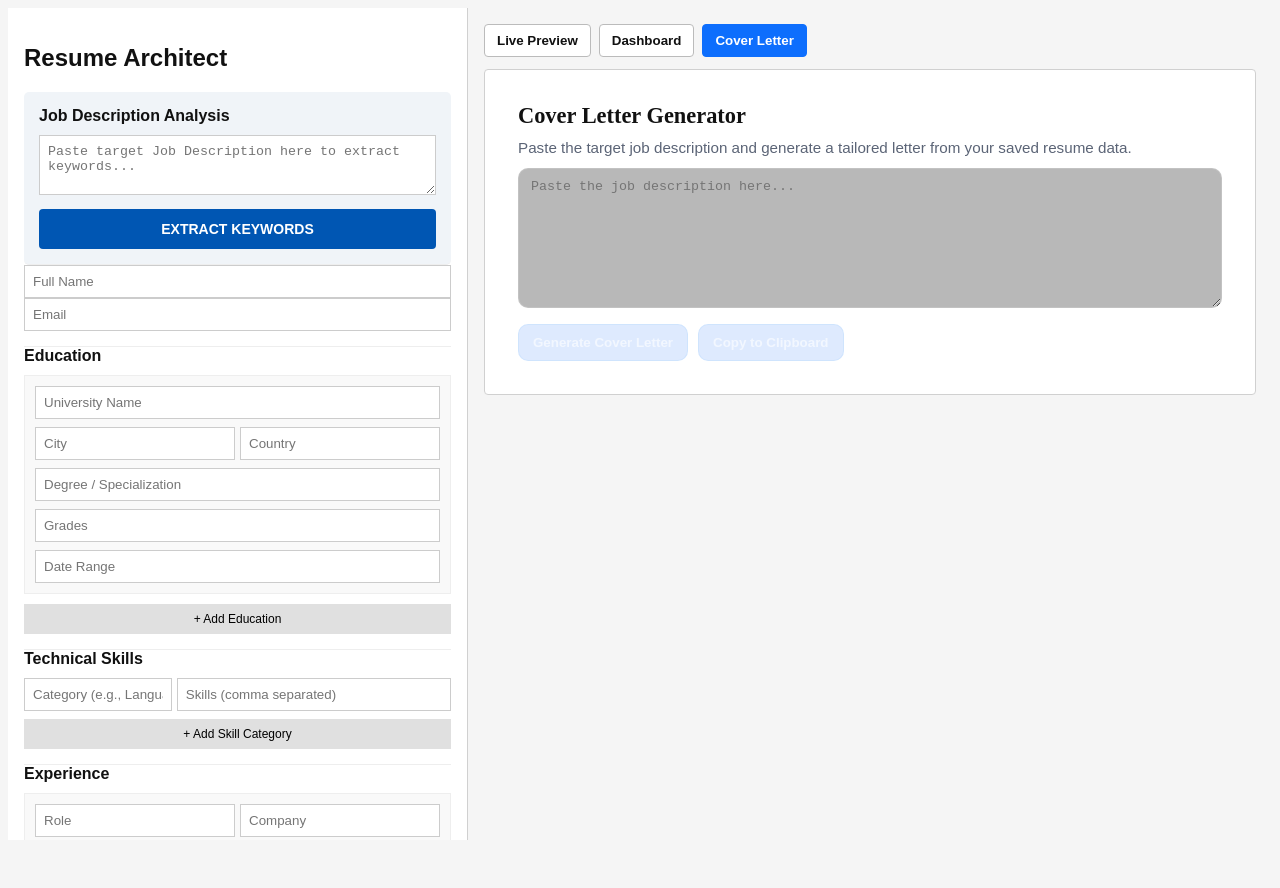
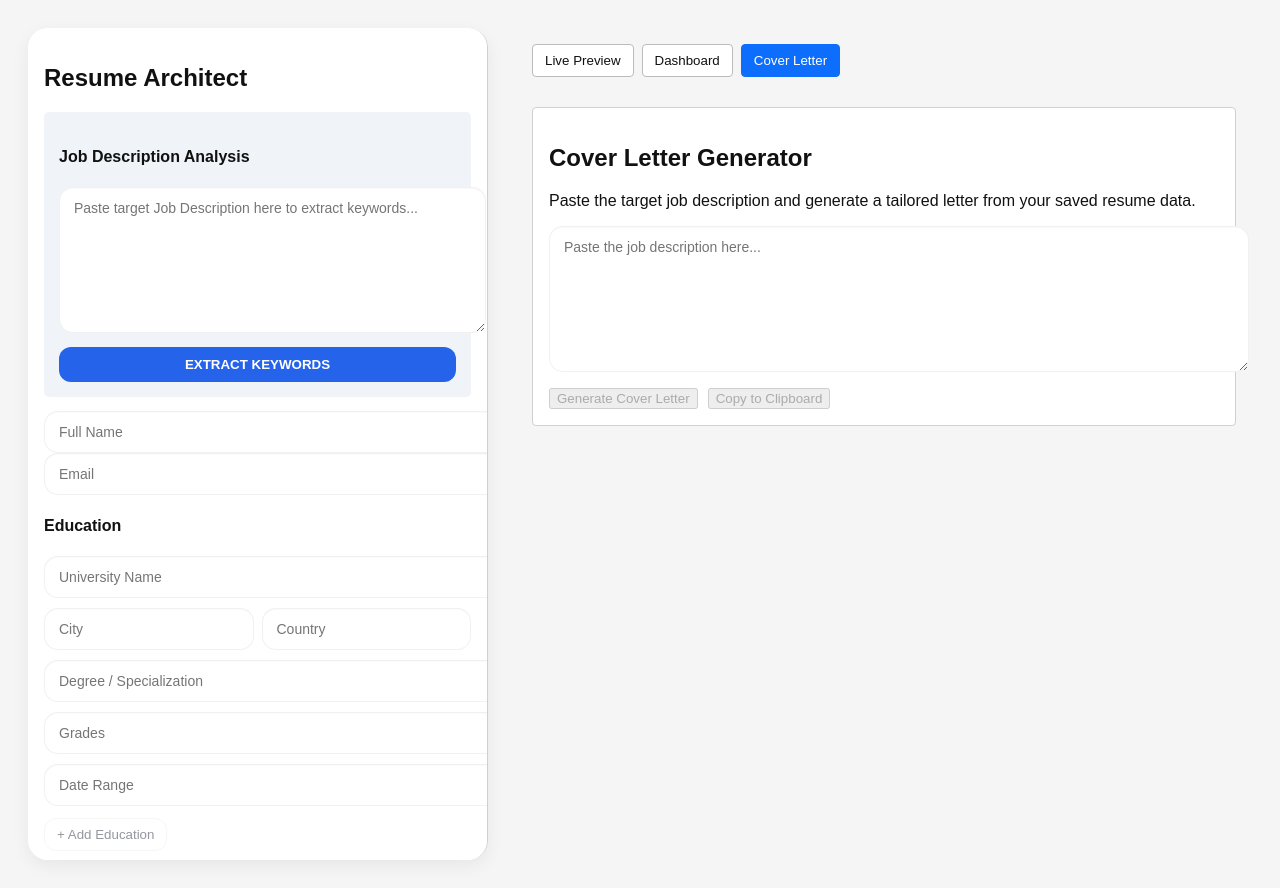
Before and after one commit to sushaaanthh/careerforge-pro, a React (Create React App) app in the folder client/: page / in a window 1280 px wide. Both pictures are taken after a click on the button "Cover Letter". Before the commit the page ends 848 px from the top, so only its background shows below. Built offline with nearby package versions, Linux system fonts and the light colour scheme; a web font is replaced by a local one.

Commit message:
UI upgrades

```diff
--- a/client/src/App.css
+++ b/client/src/App.css
@@ -1,72 +1,61 @@
-.latex-font {
-    font-family: "Latin Modern Roman", "Computer Modern Serif", serif;
+@import url('https://fonts.googleapis.com/css2?family=Manrope:wght@300;500;600;700;800&display=swap');
+
+:root{
+  --bg: #F8F7F4; /* off-white */
+  --accent: #2563EB; /* blue */
+  --surface: rgba(255,255,255,0.95);
+  --muted: rgba(17,24,39,0.45);
+  --glass: rgba(255,255,255,0.6);
+  --radius-lg: 20px;
+  --radius-md: 16px;
+  --shadow-sm: 0 6px 18px rgba(16,24,40,0.06);
+  --shadow-md: 0 12px 36px rgba(16,24,40,0.08);
 }
 
-.container {
-    display: flex;
-    flex-direction: row;
-    width: 100vw;
-    height: 100vh;
-    overflow: hidden;
-    font-family: Arial, sans-serif;
+html,body,#root{height:100%;}
+body{
+  margin:0;
+  background: var(--bg);
+  font-family: 'Manrope', system-ui, -apple-system, 'Segoe UI', Roboto, 'Helvetica Neue', Arial;
+  color: #111827;
+  -webkit-font-smoothing:antialiased;
+  -moz-osx-font-smoothing:grayscale;
 }
 
-.editor {
-    width: 450px;
-    background: #ffffff;
-    border-right: 1px solid #ddd;
-    padding: 25px;
-    overflow-y: auto;
-    display: flex;
-    flex-direction: column;
-    gap: 20px;
+/* App shell: keep left form and right preview */
+.cf-app-shell{
+  display:grid;
+  grid-template-columns: 420px 1fr;
+  min-height:100vh;
+  gap:28px;
+  padding:28px;
+  box-sizing:border-box;
 }
 
-.edit-section { border-bottom: 1px solid #eee; padding-bottom: 15px; }
-.edit-section h4 { margin: 0 0 10px 0; }
-.input-group { background: #f9f9f9; padding: 10px; border: 1px solid #eee; display: flex; flex-direction: column; gap: 8px; margin-bottom: 10px; }
-.row { display: flex; gap: 5px; }
-input, textarea { width: 100%; padding: 8px; border: 1px solid #ccc; box-sizing: border-box; }
-textarea { resize: vertical; min-height: 60px; }
-.add-btn { background: #e0e0e0; border: none; padding: 8px; cursor: pointer; width: 100%; text-align: center; font-size: 12px; }
-
-.optimize-btn {
-    background: #1a1a1a;
-    color: #ffffff;
-    border: none;
-    padding: 8px 12px;
-    font-size: 10px;
-    font-weight: bold;
-    text-transform: uppercase;
-    cursor: pointer;
-    border-radius: 4px;
-    align-self: flex-start;
-}
-.optimize-btn:hover { background: #404040; }
-.optimize-btn:disabled { background: #8c8c8c; cursor: not-allowed; }
-
-.download-btn {
-    background: #0056b3;
-    color: white;
-    border: none;
-    padding: 12px;
-    width: 100%;
-    font-size: 14px;
-    font-weight: bold;
-    cursor: pointer;
-    border-radius: 4px;
-}
-.download-btn:hover { background: #004494; }
-
-.preview {
-    flex: 1;
-    background: #525659;
-    padding: 40px;
-    display: flex;
-    justify-content: center;
-    overflow-y: auto;
+.cf-left-pane{
+  background: var(--surface);
+  border-radius: var(--radius-lg);
+  padding:22px;
+  box-shadow: var(--shadow-sm);
+  overflow:auto;
 }
 
+.cf-right-pane{
+  display:flex;
+  flex-direction:column;
+  gap:18px;
+}
+
+/* Preview wrapper (surrounding UI only) */
+.preview-wrapper{
+  display:flex;
+  align-items:flex-start;
+  justify-content:center;
+  padding:24px;
+  background: transparent;
+}
+
+/* Resume paper styles MUST remain exactly as before - preserved: */
 .resume-paper {
     background: white;
     width: 8.5in;
@@ -87,317 +76,124 @@ textarea { resize: vertical; min-height: 60px; }
 .entry-desc { margin: 2px 0 0 12px; font-size: 10pt; line-height: 1.2; }
 
 @media print {
-    .no-print { display: none !important; }
-    body, html, .container { background: white; height: auto; width: 100%; margin: 0; padding: 0; display: block; }
-    .preview { background: white; padding: 0; display: block; overflow: visible; }
-    .resume-paper { box-shadow: none; width: 100%; margin: 0; padding: 0.5in 0.7in; }
+  .no-print { display: none !important; }
+  body, html, .container { background: white; height: auto; width: 100%; margin: 0; padding: 0; display: block; }
+  .preview { background: white; padding: 0; display: block; overflow: visible; }
+  .resume-paper { box-shadow: none; width: 100%; margin: 0; padding: 0.5in 0.7in; }
 }
 
-@import url('https://fonts.googleapis.com/css2?family=Zilla+Slab:wght@400;600;700&family=Mozilla+Headline:wght@300;400;500;700&display=swap');
-
-:root {
-  --cf-bg: #070d1a;
-  --cf-panel: rgba(255, 255, 255, 0.06);
-  --cf-border: rgba(255, 255, 255, 0.14);
-  --cf-text: #e8eefc;
-  --cf-muted: #a8b3cb;
-  --cf-accent: #3b82f6;
+/* Cards / sections */
+.card{
+  background: var(--surface);
+  border-radius: var(--radius-md);
+  padding: 16px;
+  box-shadow: var(--shadow-sm);
+  border: 1px solid rgba(16,24,40,0.04);
 }
 
-body {
-  background: var(--cf-bg);
-  color: var(--cf-text);
-  font-family: 'Mozilla Headline', sans-serif;
+.section{
+  margin-bottom:14px;
 }
 
-.font-zilla { font-family: 'Zilla Slab', serif; }
-.font-mozilla { font-family: 'Mozilla Headline', sans-serif; }
+.section h4{ margin:0 0 10px 0; font-size:16px; font-weight:700; }
 
-.cf-app-shell {
-  display: grid;
-  grid-template-columns: 460px 1fr;
-  min-height: 100vh;
-}
-
-.cf-left-pane {
-  border-right: 1px solid var(--cf-border);
-  padding: 20px;
-  overflow-y: auto;
-}
-
-.cf-right-pane {
-  padding: 20px;
-  overflow-y: auto;
-}
-
-.cf-tabbar {
-  display: flex;
-  gap: 10px;
-  margin-bottom: 14px;
-}
-
-.cf-tab {
-  border: 1px solid var(--cf-border);
-  background: var(--cf-panel);
-  color: var(--cf-text);
-  padding: 8px 14px;
-  border-radius: 10px;
-  cursor: pointer;
-  font-family: 'Mozilla Headline', sans-serif;
-  font-weight: 600;
-}
-
-.cf-tab.active {
-  border-color: rgba(59, 130, 246, 0.65);
-  background: rgba(59, 130, 246, 0.25);
-}
-
-.cf-right-content {
-  border: 1px solid var(--cf-border);
-  background: rgba(255, 255, 255, 0.03);
-  backdrop-filter: blur(12px);
-  border-radius: 14px;
-  padding: 16px;
-}
-
-.cf-glass-card {
-  border: 1px solid var(--cf-border);
-  background: var(--cf-panel);
-  backdrop-filter: blur(12px);
-  border-radius: 14px;
-  padding: 16px;
-}
-
-.cf-title {
-  font-family: 'Zilla Slab', serif;
-  font-size: 1.4rem;
-  margin: 0 0 10px;
-}
-
-.cf-subtitle {
-  font-family: 'Zilla Slab', serif;
-  font-size: 1.1rem;
-  margin: 14px 0 8px;
-}
-
-.cf-input,
-.cf-textarea {
-  width: 100%;
-  background: rgba(0, 0, 0, 0.28);
-  color: var(--cf-text);
-  border: 1px solid var(--cf-border);
-  border-radius: 10px;
-  padding: 10px 12px;
-}
-
-.cf-textarea {
-  min-height: 140px;
-  resize: vertical;
-}
-
-.cf-btn {
-  border: 1px solid rgba(147, 197, 253, 0.45);
-  background: rgba(59, 130, 246, 0.28);
-  color: #eaf2ff;
-  border-radius: 10px;
-  padding: 10px 14px;
-  cursor: pointer;
-  font-weight: 700;
-}
-
-.cf-btn:disabled { opacity: 0.6; cursor: not-allowed; }
-
-.cf-list {
-  list-style: none;
-  margin: 0;
-  padding: 0;
-}
-
-.cf-list li {
-  display: flex;
-  justify-content: space-between;
-  gap: 10px;
-  border: 1px solid var(--cf-border);
-  background: rgba(0, 0, 0, 0.2);
-  border-radius: 8px;
-  padding: 8px 10px;
-  margin-bottom: 8px;
-}
-
-.template-status {
-  margin-top: 0;
-  margin-bottom: 12px;
-  color: #5b6476;
-  font-size: 0.95rem;
-}
-
-.template-grid {
-  display: grid;
-  grid-template-columns: repeat(auto-fit, minmax(220px, 1fr));
-  gap: 12px;
-}
-
-.saved-doc-grid {
-  display: grid;
-  grid-template-columns: repeat(auto-fit, minmax(240px, 1fr));
-  gap: 12px;
-}
-
-.saved-doc-card {
-  border: 1px solid rgba(255, 255, 255, 0.12);
-  border-radius: 14px;
-  background: rgba(7, 13, 26, 0.5);
-  padding: 14px;
-  display: flex;
-  flex-direction: column;
-  gap: 12px;
-}
-
-.saved-doc-card__header {
-  display: flex;
-  justify-content: space-between;
-  gap: 12px;
-  align-items: flex-start;
-}
-
-.saved-doc-card__title {
-  margin: 0;
-  font-family: 'Zilla Slab', serif;
-  font-size: 1.05rem;
-}
-
-.saved-doc-card__meta {
-  margin: 4px 0 0;
-  color: var(--cf-muted);
-  font-size: 0.9rem;
-}
-
-.saved-doc-card__badge {
-  flex: 0 0 auto;
-  border: 1px solid rgba(59, 130, 246, 0.3);
-  background: rgba(59, 130, 246, 0.18);
-  color: #dbeafe;
-  border-radius: 999px;
-  padding: 6px 10px;
-  font-size: 0.8rem;
-  font-weight: 700;
-}
-
-.saved-doc-card__stats {
-  display: flex;
-  flex-wrap: wrap;
-  gap: 8px;
-  color: var(--cf-muted);
-  font-size: 0.85rem;
-}
-
-.saved-doc-card__stats span {
-  border: 1px solid rgba(255, 255, 255, 0.1);
-  border-radius: 999px;
-  padding: 4px 8px;
-}
-
-.saved-doc-card__footer {
-  display: flex;
-  justify-content: space-between;
-  gap: 10px;
-  align-items: center;
-  color: var(--cf-muted);
-  font-size: 0.85rem;
-}
-
-.saved-doc-card__button {
-  padding: 8px 12px;
-  border-radius: 999px;
-}
-
-.template-card {
-  position: relative;
-  overflow: hidden;
-  border: 1px solid rgba(15, 23, 42, 0.12);
-  border-radius: 16px;
-  background: linear-gradient(180deg, #ffffff 0%, #f8fbff 100%);
-  box-shadow: 0 10px 28px rgba(15, 23, 42, 0.08);
-  padding: 14px;
-}
-
-.template-card::before {
-  content: '';
-  position: absolute;
-  inset: 0;
-  background: linear-gradient(135deg, rgba(59, 130, 246, 0.08), transparent 60%);
-  pointer-events: none;
-}
-
-.template-card.is-locked {
-  border-color: rgba(59, 130, 246, 0.18);
-}
-
-.template-card.is-unlocked {
-  border-color: rgba(16, 185, 129, 0.25);
-}
-
-.template-card__top,
-.template-card__footer {
-  position: relative;
-  z-index: 1;
-}
-
-.template-card__top {
-  display: flex;
-  align-items: flex-start;
-  justify-content: space-between;
-  gap: 10px;
-}
-
-.template-card__title {
-  margin: 0 0 4px;
-  font-family: 'Zilla Slab', serif;
-  font-size: 1.02rem;
+/* Inputs */
+input, textarea, select{
+  width:100%;
+  padding:12px 14px;
+  border-radius:14px;
+  border:1px solid rgba(16,24,40,0.06);
+  background: white;
+  box-shadow: inset 0 1px 0 rgba(16,24,40,0.02);
+  font-family: inherit;
+  font-size:14px;
   color: #111827;
 }
 
-.template-card__desc {
-  margin: 0;
-  color: #5b6476;
-  font-size: 0.9rem;
-  line-height: 1.45;
+input:focus, textarea:focus, select:focus{
+  outline:none;
+  box-shadow: 0 6px 22px rgba(37,99,235,0.12);
+  border-color: var(--accent);
 }
 
-.template-card__badge {
-  flex: 0 0 auto;
-  border-radius: 999px;
-  padding: 4px 9px;
-  font-size: 0.72rem;
-  font-weight: 700;
-  letter-spacing: 0.04em;
-  text-transform: uppercase;
-  background: rgba(59, 130, 246, 0.12);
-  color: #1d4ed8;
+textarea{ min-height:120px; resize:vertical; }
+
+/* Buttons */
+.btn{
+  display:inline-flex;
+  align-items:center;
+  justify-content:center;
+  gap:8px;
+  padding:10px 16px;
+  border-radius:999px;
+  border:none;
+  background:var(--accent);
+  color:white;
+  font-weight:600;
+  cursor:pointer;
+  transition: transform .12s ease, box-shadow .12s ease, opacity .12s ease;
+}
+.btn:disabled{ opacity:0.6; cursor:not-allowed; transform:none; }
+.btn:hover{ transform: translateY(-2px); box-shadow: var(--shadow-md); }
+
+.btn-ghost{
+  background: transparent;
+  color: var(--muted);
+  border: 1px solid rgba(16,24,40,0.04);
 }
 
-.template-card.is-unlocked .template-card__badge {
-  background: rgba(16, 185, 129, 0.12);
-  color: #047857;
+/* Tab styles (segmented control) */
+.tabs{ display:flex; gap:8px; background: transparent; padding:6px; }
+.tab{ padding:8px 12px; border-radius:999px; font-weight:600; color:var(--muted); background:transparent; border:1px solid transparent; cursor:pointer; }
+.tab.active{ background: rgba(37,99,235,0.08); color:var(--accent); border-color: rgba(37,99,235,0.12); }
+
+/* Saved documents grid */
+.saved-doc-grid{ display:grid; grid-template-columns: repeat(auto-fit, minmax(200px,1fr)); gap:12px; }
+.saved-doc-card{ background:white; border-radius:14px; padding:12px; box-shadow:var(--shadow-sm); border:1px solid rgba(16,24,40,0.04); }
+.saved-doc-card__title{ margin:0; font-weight:700; font-size:15px; }
+.saved-doc-card__meta{ color:var(--muted); font-size:13px; }
+
+/* Template cards */
+.template-card{ background:white; border-radius:14px; padding:12px; box-shadow:var(--shadow-sm); border:1px solid rgba(16,24,40,0.04); }
+.template-card__badge{ background: rgba(37,99,235,0.08); color:var(--accent); padding:6px 10px; border-radius:999px; font-weight:700; }
+
+/* Cover letter output styling */
+.cover-letter-output{ color:#111827; background:#f8f9fb; }
+
+/* Subtle custom scrollbar */
+.cf-left-pane::-webkit-scrollbar, .cf-right-pane::-webkit-scrollbar{ height:10px; width:10px; }
+.cf-left-pane::-webkit-scrollbar-thumb, .cf-right-pane::-webkit-scrollbar-thumb{ background: rgba(16,24,40,0.06); border-radius: 999px; }
+
+/* Utility spacing */
+.mt-8{ margin-top:8px; }
+.mt-12{ margin-top:12px; }
+.mb-8{ margin-bottom:8px; }
+.flex{ display:flex; }
+.gap-8{ gap:8px; }
+
+/* Back-compatibility with existing component classes */
+.edit-section{
+  margin-bottom:14px;
+  padding-bottom:0;
 }
+.input-group{
+  display:flex;
+  flex-direction:column;
+  gap:10px;
+  margin-bottom:12px;
+}
+.row{ display:flex; gap:8px; }
+.add-btn{ background:transparent; border:1px solid rgba(16,24,40,0.04); padding:8px 12px; border-radius:12px; cursor:pointer; color:var(--muted); }
+.add-btn:hover{ box-shadow:var(--shadow-sm); }
+.optimize-btn{ background:var(--accent); color:#fff; border-radius:12px; padding:8px 12px; border:none; cursor:pointer; font-weight:600; }
+.optimize-btn:hover{ transform:translateY(-1px); box-shadow:var(--shadow-sm); }
+.optimize-btn:disabled{ opacity:0.6; cursor:not-allowed; }
+.download-btn{ background:var(--accent); color:white; padding:10px 14px; border-radius:12px; border:none; cursor:pointer; font-weight:700; width:100%; }
+.download-btn:hover{ box-shadow:var(--shadow-md); }
 
-.template-card__preview {
-  position: relative;
-  z-index: 1;
-  margin-top: 14px;
-  padding: 12px;
-  border-radius: 12px;
-  background: linear-gradient(180deg, #f8fafc 0%, #eef4ff 100%);
-  border: 1px solid rgba(59, 130, 246, 0.14);
-}
+/* Small helper for keyword badges to follow 2-color rule (use grayscale opacity) */
+.keyword-badge{ padding:4px 8px; border-radius:12px; font-size:12px; background:rgba(17,24,39,0.06); color:var(--muted); }
 
-.template-card__line {
-  display: block;
-  height: 9px;
-  border-radius: 999px;
-  margin-bottom: 8px;
-  background: rgba(15, 23, 42, 0.12);
-}
 
 .template-card__line--short { width: 52%; }
 .template-card__line--mid { width: 74%; }
```
